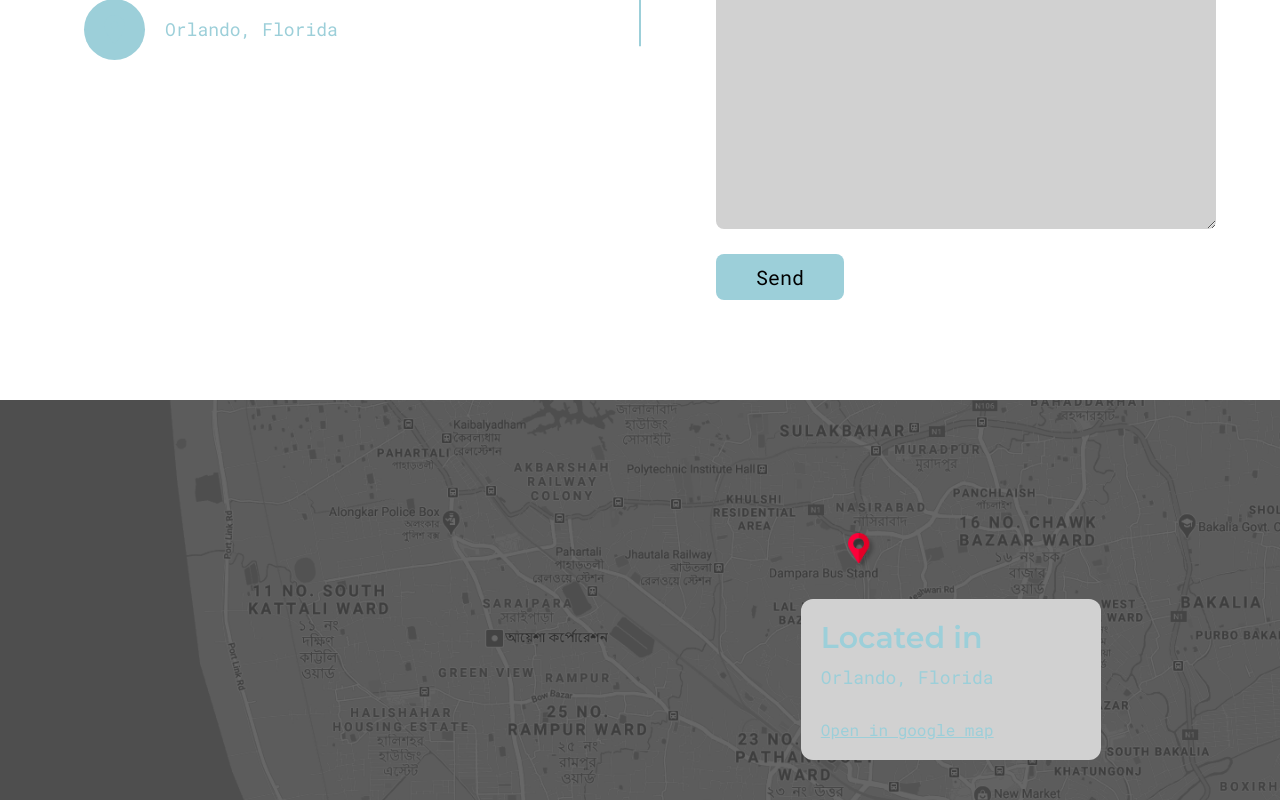
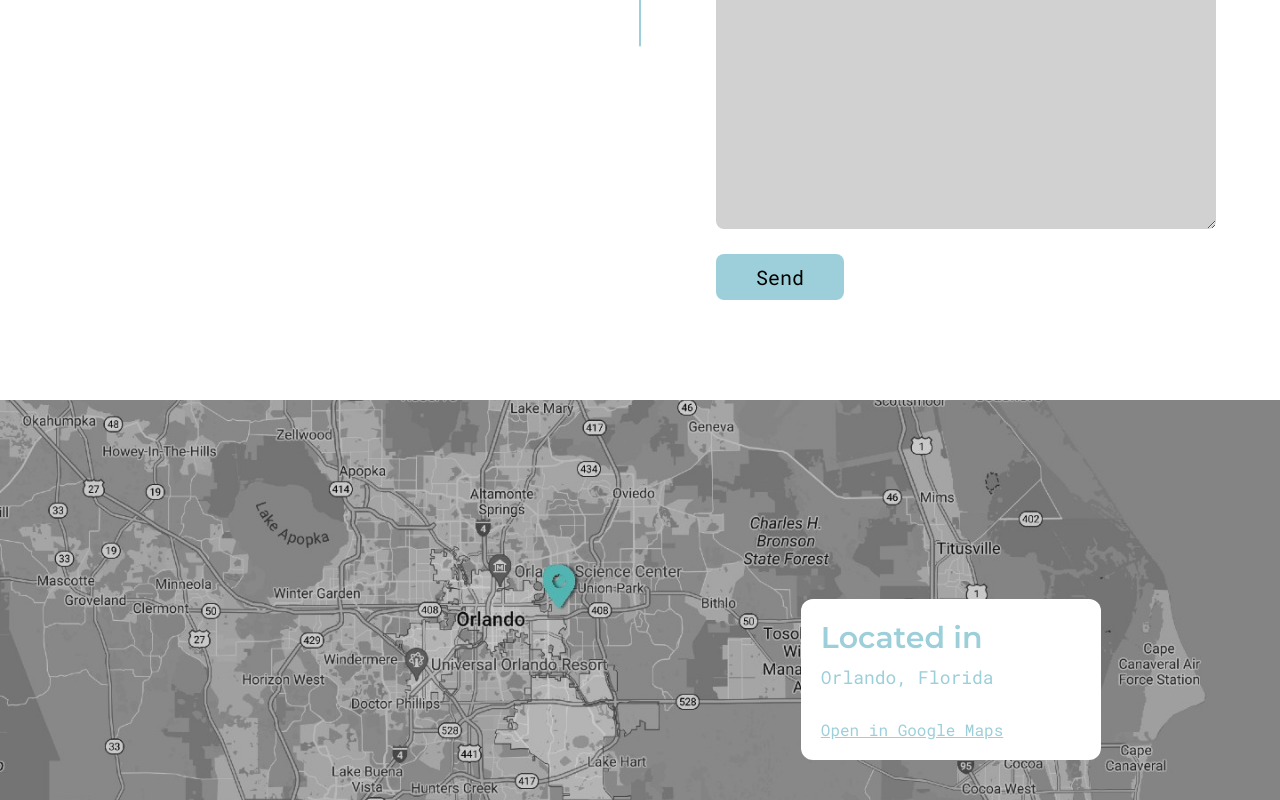
Before and after one commit to DahliaL/Portfolio, a React (Create React App) app: page /contact in a window 1280 px wide. Shown: the part 533-1333 px from the top of the page. Built offline with nearby package versions, Linux system fonts and the light colour scheme; a web font is replaced by a local one.

Commit message:
updated map for contact

```diff
--- a/src/components/ContactSection.js
+++ b/src/components/ContactSection.js
@@ -1,6 +1,6 @@
 import React from 'react';
 import styled from 'styled-components';
-import { MdEmail, MdLocalPhone } from 'react-icons/md';
+import { MdEmail } from 'react-icons/md';
 import ContactForm from './ContactForm';
 import ContactInfoItem from './ContactInfoItem';
 import SectionTitle from './SectionTitle';
@@ -58,7 +58,6 @@ export default function ContactSection() {
         <SectionTitle heading="contact" subheading="get in touch" />
         <div className="contactSection__wrapper">
           <div className="left">
-            <ContactInfoItem icon={<MdLocalPhone />} text="+8801231" />
             <ContactInfoItem icon={<MdEmail />} text="d.lapommeray@knights.ucf.com" />
             <ContactInfoItem text="Orlando, Florida" />
           </div>
--- a/src/components/Map.js
+++ b/src/components/Map.js
@@ -1,6 +1,6 @@
 import React from 'react';
 import styled from 'styled-components';
-import MapImg from '../assets/images/map.png';
+import MapImg from '../assets/images/map.jpg';
 import PText from './PText';
 
 const MapStyles = styled.div`
@@ -17,7 +17,7 @@ const MapStyles = styled.div`
     right: 10%;
     bottom: 10%;
     padding: 2rem;
-    background: var(--deep-dark);
+    background: white;
     width: 100%;
     max-width: 300px;
     border-radius: 12px;
@@ -52,15 +52,15 @@ export default function Map() {
           <PText>Orlando, Florida</PText>
           <a
             className="map__card__link"
-            href="https://www.google.com/maps/place/GEC+More,+Chittagong/@22.3590818,91.8195583,17z/data=!3m1!4b1!4m5!3m4!1s0x30acd89aaa8239cd:0x6e65fa00001dd59f!8m2!3d22.3590715!4d91.8215486"
+            href="https://goo.gl/maps/wcfZfFZqUgaiSEuj6"
             target="_blank"
             rel="noreferrer"
           >
-            Open in google map
+            Open in Google Maps
           </a>
         </div>
       </div>
-      {/* <img src={MapImg} alt="Map" /> */}
+
     </MapStyles>
   );
 }
--- a/src/components/ProjectsSection.js
+++ b/src/components/ProjectsSection.js
@@ -60,7 +60,7 @@ export default function ProjectsSection() {
   return (
     <ProjectSectionStyle>
       <div className="container">
-        <SectionTitle subheading="some of my recent works" heading="Projects" />
+        <SectionTitle subheading="some of my work + collaborations" heading="Projects" />
         <div className="projects__allItems">
           <Swiper
             spaceBetween={30}
--- a/src/pages/About.js
+++ b/src/pages/About.js
@@ -140,8 +140,8 @@ export default function About() {
                 items={['Undergraduate Teaching Assistant for Software Engineering']}
               />
               <AboutInfoItem
-                title="August 2019 - May 2023"
-                items={['Started Bachelor Degree in Computer Science']}
+                title="August 2019"
+                items={['Started Bachelors Degree in Computer Science']}
               />
             </div>
           </div>
--- a/src/pages/Projects.js
+++ b/src/pages/Projects.js
@@ -68,7 +68,7 @@ export default function Projects() {
         <div className="container">
           <SectionTitle
             heading="Projects"
-            subheading="some of my recent works"
+            subheading="some of my work + collaborations"
           />
           <div className="projects__searchBar">
             <form>
```
Also changed, not shown: src/assets/images/map.jpg (added), src/assets/images/map.png (deleted).
